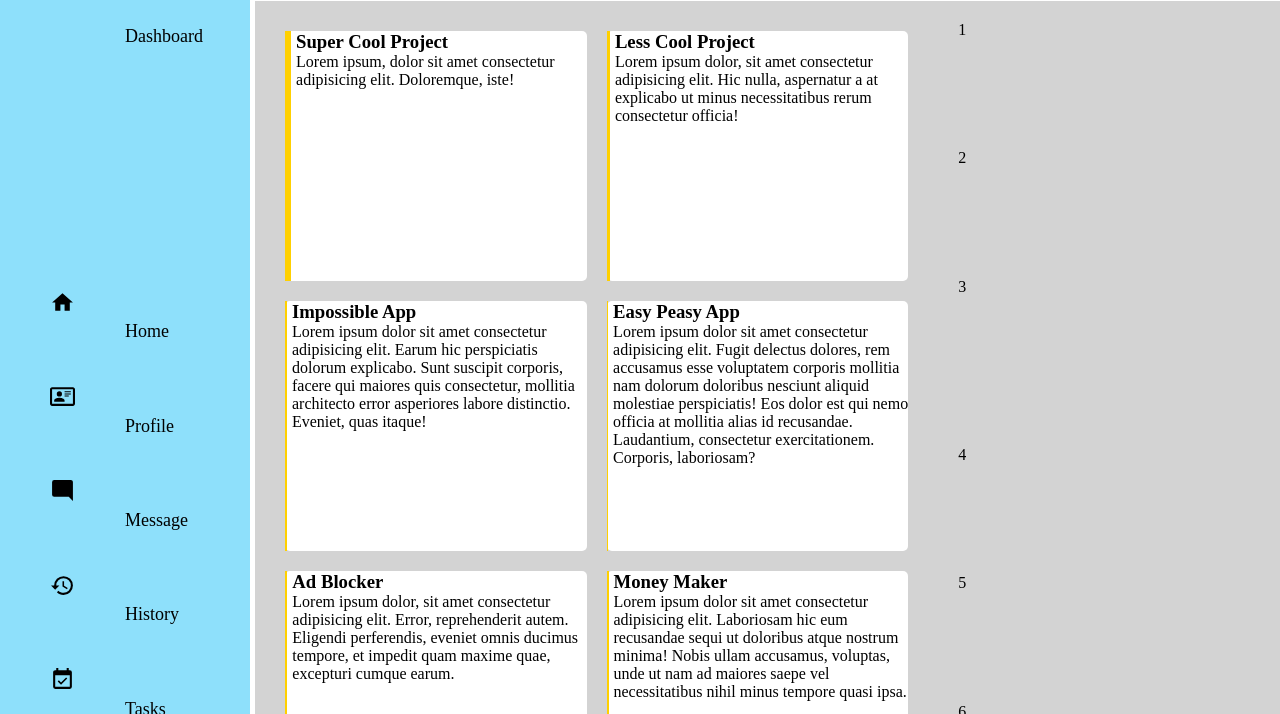
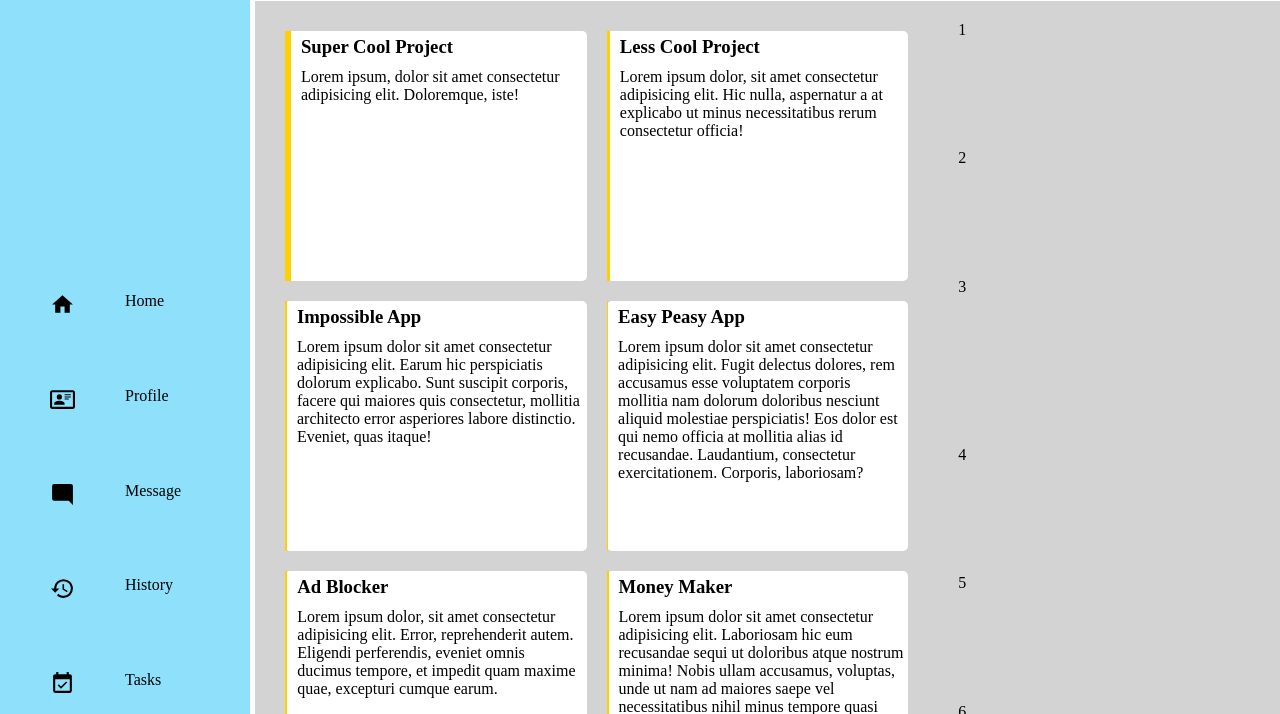
Before and after one commit to David-Portugal-Ferreira/Admin-Dashboard, a plain HTML site: page index.html in a window 1280 px wide. Shown: the part 177-891 px from the top of the page. Drawn offline with Linux system fonts and the light colour scheme.

Commit message:
Dont know what i'm doing.

```diff
--- a/styles.css
+++ b/styles.css
@@ -6,7 +6,6 @@
 .wrapper {
     display: grid;
     grid-template-columns: 1.5fr 8fr;
-    grid-template-rows: 1fr 1fr 5fr;
     gap: 5px;
 }
 
@@ -14,7 +13,6 @@
     grid-column: 1;
     display: grid;
     grid-template-columns: minmax(250px, 300px);
-    grid-row: 1 / 4;
     background-color: rgb(142, 224, 251);
 }
 
@@ -23,16 +21,18 @@ svg {
     width: 25px;
 }
 
-.sidebar p {
+.sidebar-dashboard p {
     display: inline-block;
     font-size: large;
     justify-self: start;
-    align-self: center;
+    align-self: start;
 }
 
 .sidebar-dashboard svg {
     height: 50px;
     width: 50px;
+    justify-self: start;
+    align-self: start;
 }
 
 .sidebar-dashboard {
@@ -83,13 +83,11 @@ svg {
 
 .panel {
     grid-column: 2;
-    grid-row: 1 / 5;
     display: grid;
 }
 
 .nav-bar {
     grid-column: 1;
-    grid-row: 1;
     background-color: white;
     display: grid;
     box-shadow: inset;
@@ -175,7 +173,10 @@ img {
     border-radius: 5px;
     height: 250px;
 }
-.card > p {
+.card  p {
+    padding: 5px;
+}
+.card  h3 {
     padding: 5px;
 }
 .color {
```
